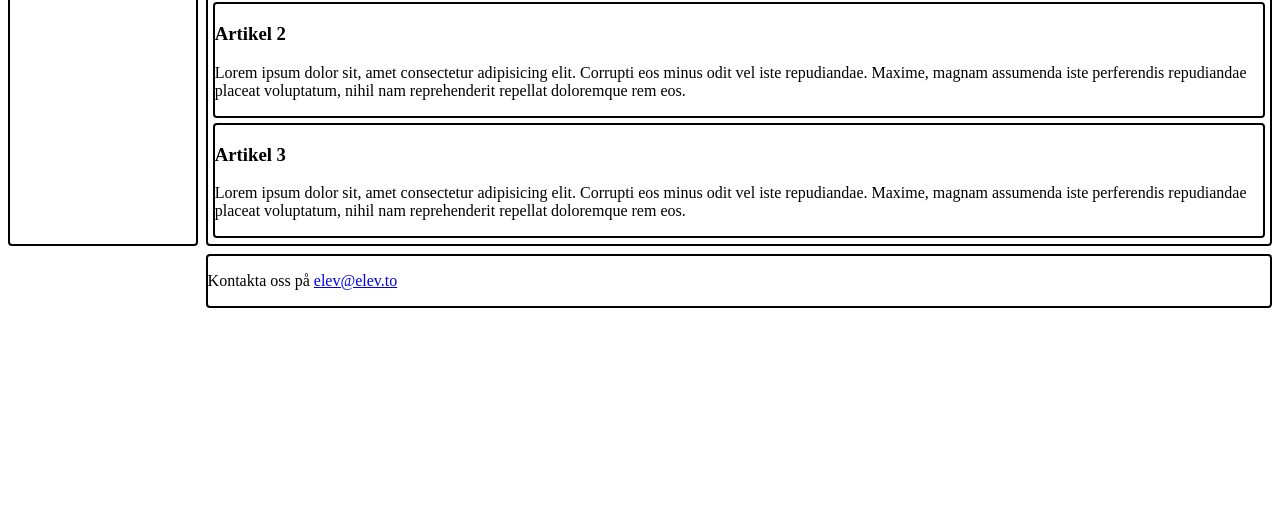
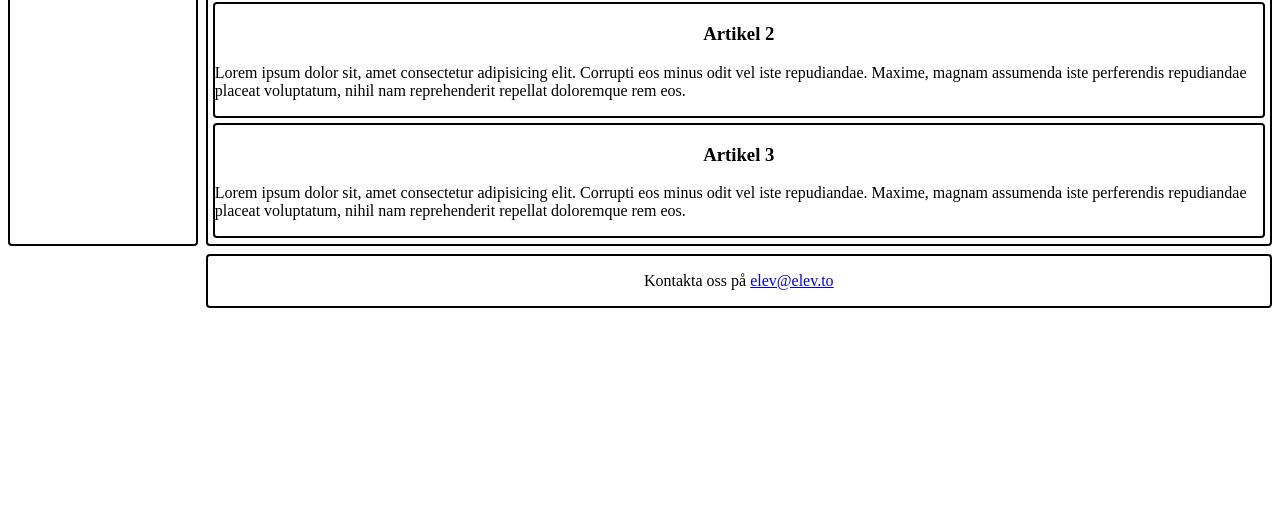
Before and after one commit to TE22E-Zettergren-Simon/lek4-uppg1, a plain HTML site: page index.html in a window 1280 px wide. Shown: the part 290-800 px from the top of the page. Drawn offline with Linux system fonts and the light colour scheme.

Commit message:
centrera text

```diff
--- a/style.css
+++ b/style.css
@@ -22,3 +22,10 @@ article {
 img {
 	width: 100%;
 }
+
+h1,
+h2,
+h3,
+footer p {
+	text-align: center;
+}
```
